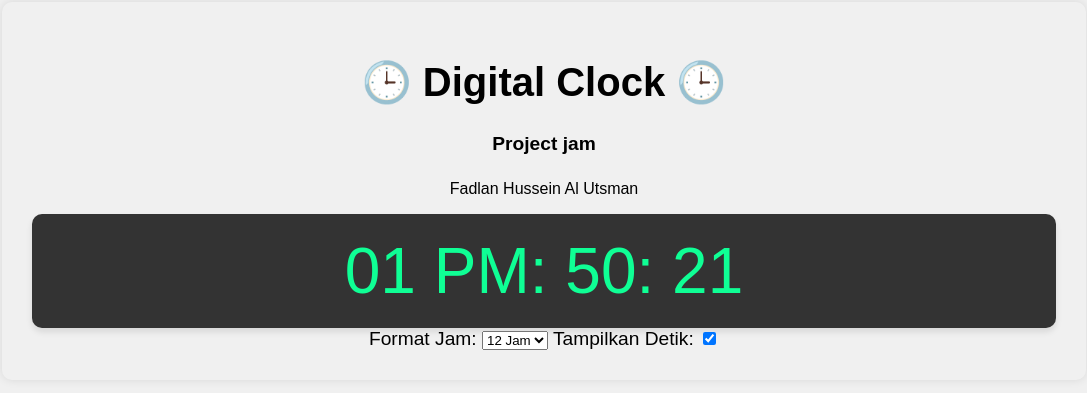
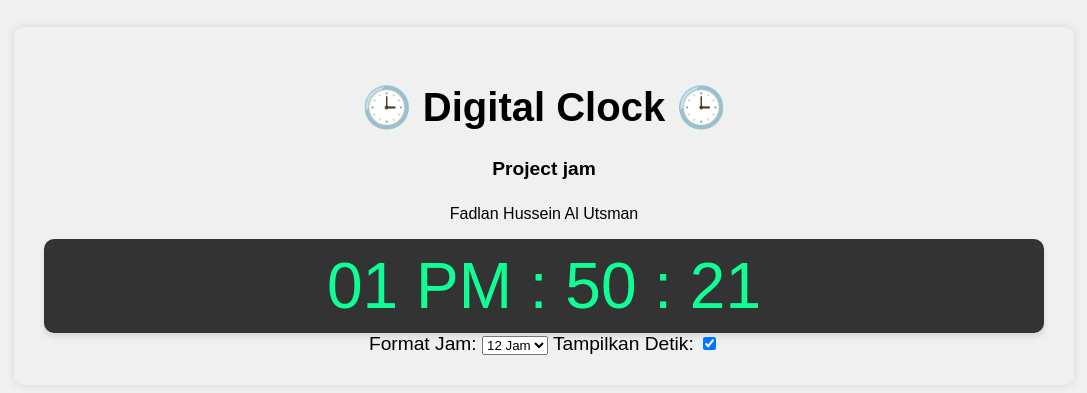
Before and after one commit to FadlanHussein/DigitalClock, a plain HTML site: page index.html in a window 1280 px wide. Shown: the part 209-602 px from the top of the page, without its empty margins (96-1183 px from the left). Drawn offline with Linux system fonts and the light colour scheme.

Commit message:
"responsif"

```diff
--- a/style.css
+++ b/style.css
@@ -6,13 +6,14 @@ body {
   font-family: "Arial", sans-serif;
   background-color: #f0f0f0;
   margin: 0;
+  padding: 15px;
 }
 
 #clock {
-  font-size: 4rem;
+  font-size: 2.5rem;
   background-color: #333;
   color: #0fff95;
-  padding: 20px 40px;
+  padding: 10px 15px;
   border-radius: 10px;
   box-shadow: 0 4px 6px rgba(0, 0, 0, 0.1);
   cursor: pointer;
@@ -40,14 +41,6 @@ body {
   border-radius: 10px;
   padding-left: 30px;
   padding-right: 30px;
-}
-
-/* Layar Besar (desktop) */
-@media (min-width: 992px) {
-  .container {
-    padding: 30px;
-    width: 80%;
-  }
 }
 
 /* Layar Sedang (tablet) */
@@ -93,7 +86,7 @@ body {
 /* Layar Kecil (ponsel) */
 @media (min-width: 320px) and (max-width: 767px) {
   .container {
-    padding: 50px;
+    padding: 25px 15px;
     width: 95%;
   }
   h1 {
```
Also changed, not shown: index.html (+1 -1 lines), app.js (line endings or trailing spaces).
